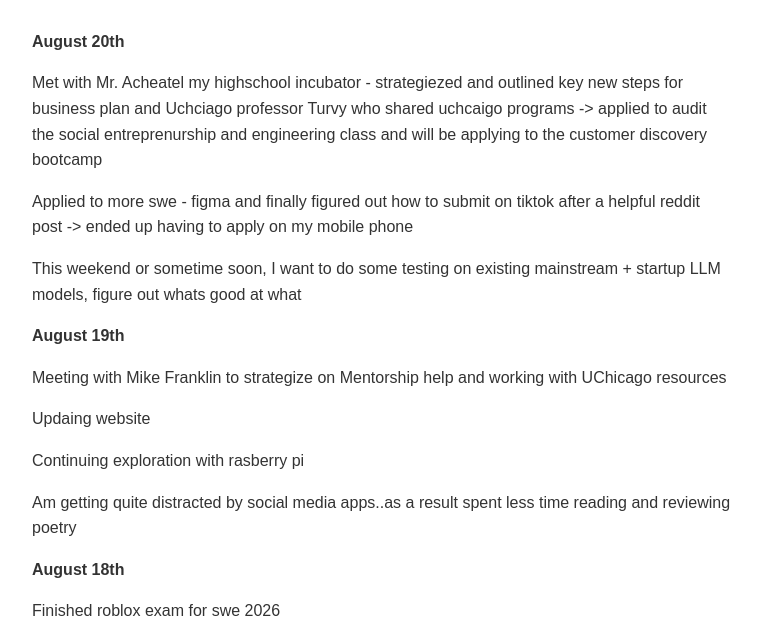
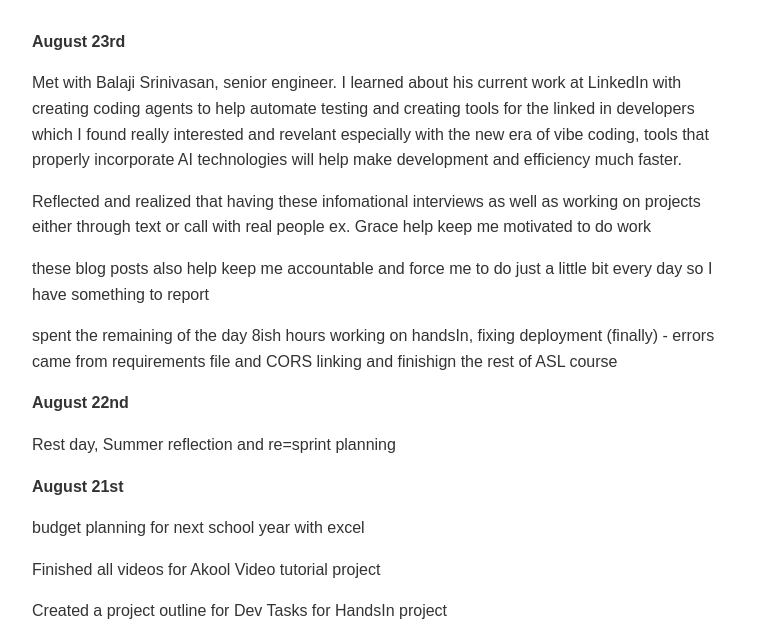
Before and after one commit to aeliyag/PersonalWebsite, a plain HTML site: page blogposts/august/august17th.html in a window 1280 px wide. Shown: the part 145-782 px from the top of the page, without its empty margins (258-1019 px from the left). Drawn offline with Linux system fonts and the light colour scheme.

Commit message:
blog udpate

```diff
--- a/blogposts/august/august17th.html
+++ b/blogposts/august/august17th.html
@@ -24,6 +24,21 @@
 
   <main>
       <h1> Week of August 18-24th</h1>
+      <p><b>August 23rd</b></p>
+      <p> Met with Balaji Srinivasan, senior engineer. I learned about his current work at LinkedIn with creating coding agents to help automate testing and creating tools for the linked in developers which I found really interested and revelant especially with the new era of vibe coding, tools that properly incorporate AI technologies will help
+        make development and efficiency much faster.
+      </p>
+      <p> Reflected and realized that having these infomational interviews as well as working on projects either through text or call with real people ex. Grace help keep me motivated to do work</p>
+      <p> these blog posts also help keep me accountable and force me to do just a little bit every day so I have something to report</p>
+      <p> spent the remaining of the day 8ish hours working on handsIn, fixing deployment (finally) - errors came from requirements file and CORS linking and finishign the rest of ASL course </p>
+      <p><b>August 22nd</b></p>
+      <p> Rest day, Summer reflection and re=sprint planning</p>
+
+      <p><b>August 21st</b></p>
+      <p>budget planning for next school year with excel</p>
+      <p>Finished all videos for Akool Video tutorial project</p>
+      <p> Created a project outline for Dev Tasks for HandsIn project</p>
+      <p> </p>
       <P><b>August 20th</b></P>
       <p> Met with Mr. Acheatel my highschool incubator - strategiezed and outlined key new steps for business plan and Uchciago professor Turvy who shared uchcaigo programs -> applied to audit the social entreprenurship and engineering class and will be applying to the customer discovery bootcamp </p>
       <p> Applied to more swe - figma and finally figured out how to submit on tiktok after a helpful reddit post -> ended up having to apply on my mobile phone </p>
```
